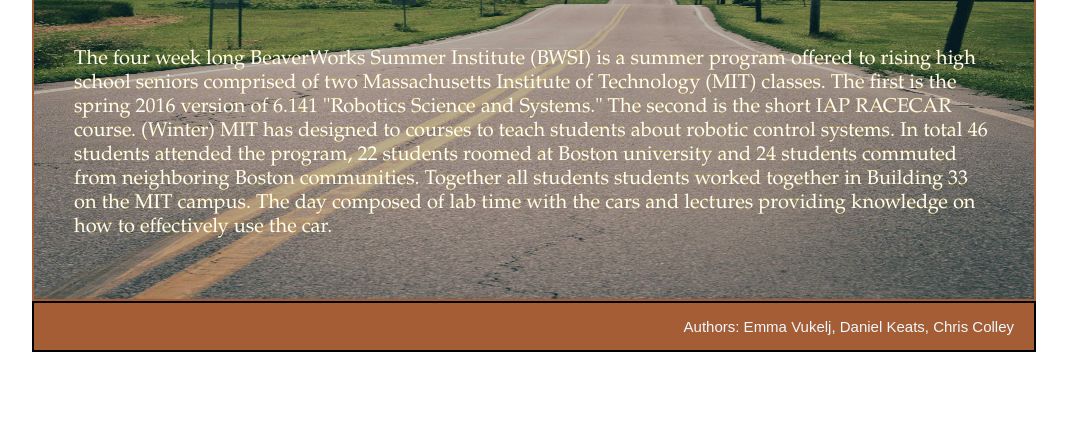
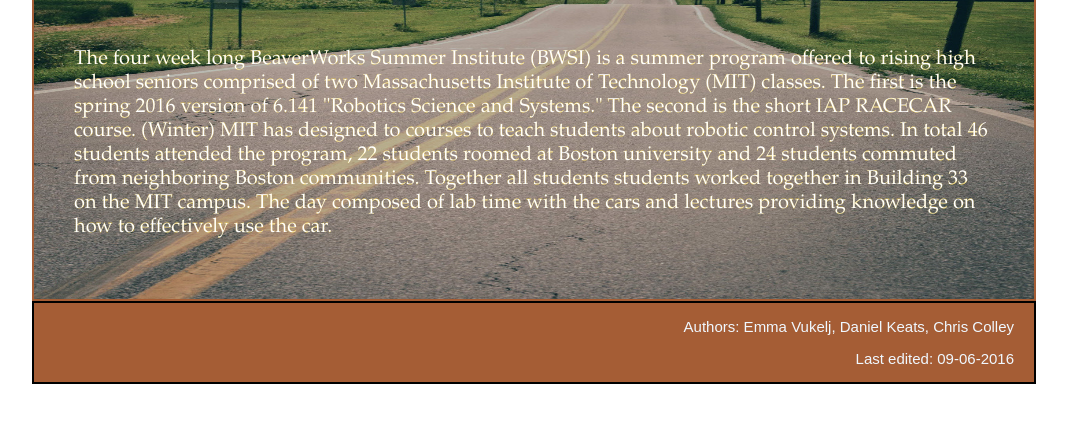
Before and after one commit to D41Robot/BeaverWorksTechnicalPaper, a plain HTML site: page index.html in a window 1280 px wide. Shown: the part 185-608 px from the top of the page, without its empty margins (106-1173 px from the left). Drawn offline with Linux system fonts and the light colour scheme.

Commit message:
add last edited to home

```diff
--- a/index.html
+++ b/index.html
@@ -37,6 +37,7 @@
       </div>
       <div class="footer">
 	<p>Authors: Emma Vukelj, Daniel Keats, Chris Colley</p>
+	<p>Last edited: 09-06-2016</p>
       </div>
     </body>
   </div>
```
